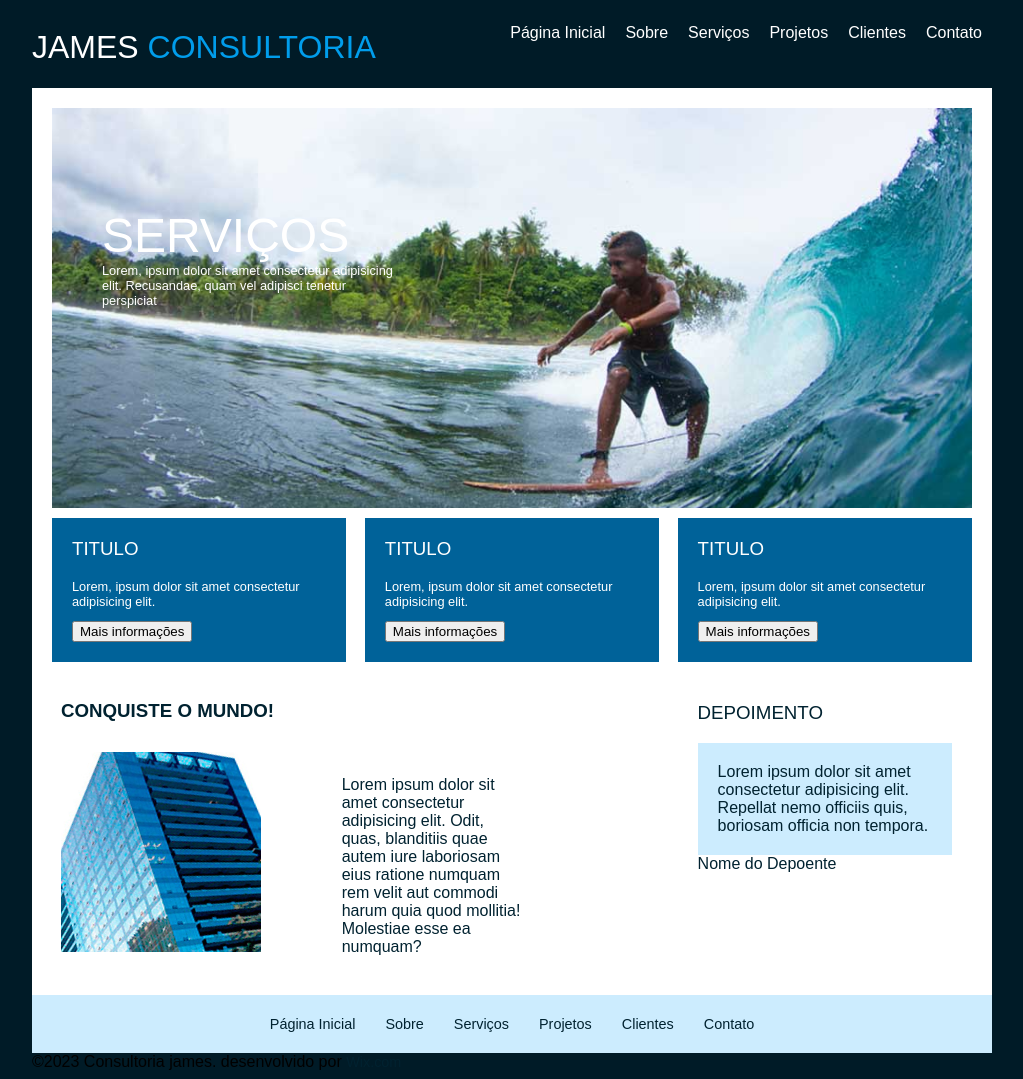
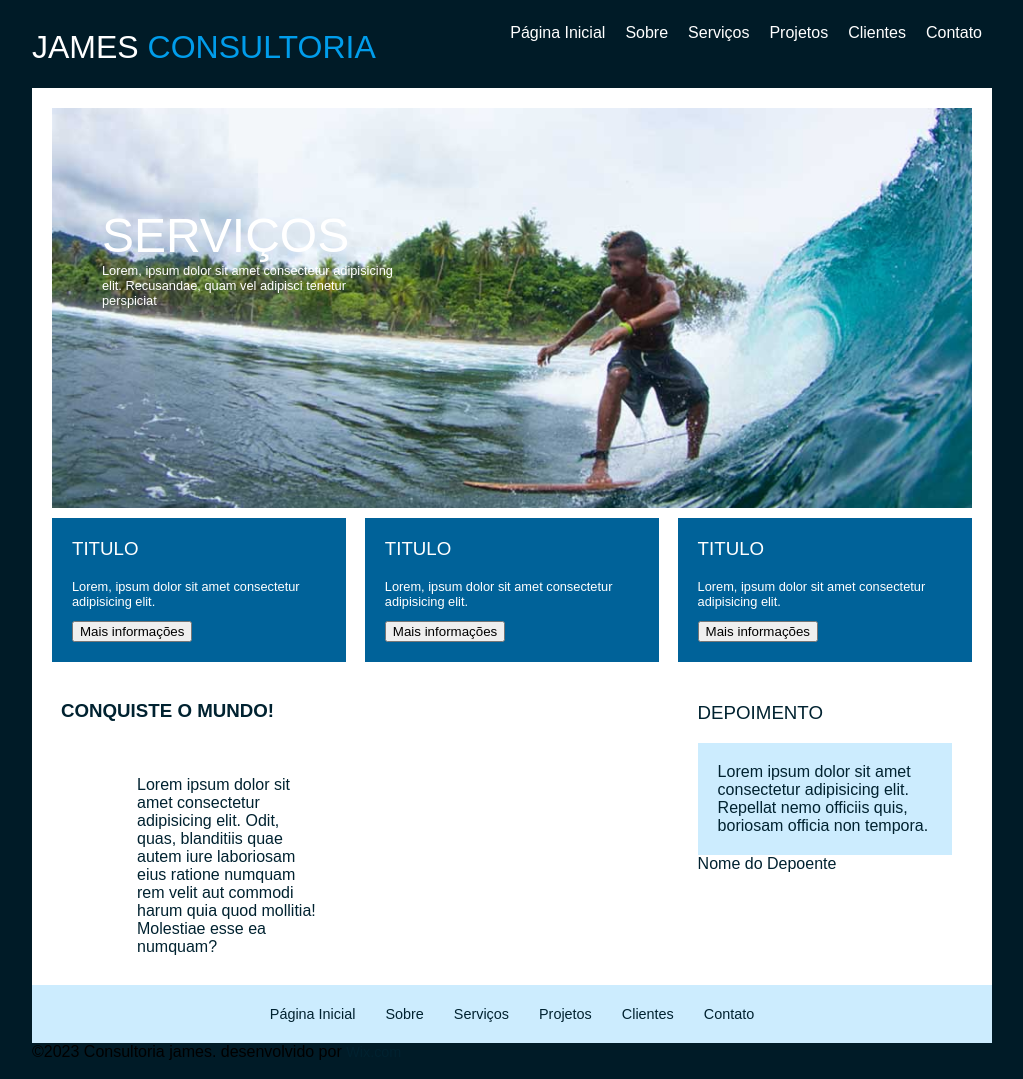
Before and after one commit to tavaresmirako/siteaula5, a plain HTML site: page index.html in a window 1280 px wide. Shown: the whole page, without its empty margins (128-1151 px from the left). Drawn offline with Linux system fonts and the light colour scheme.

Commit message:
Update index.html

```diff
--- a/index.html
+++ b/index.html
@@ -1,5 +1,6 @@
 <!DOCTYPE html>
 <html lang="pt-br">
+
 <head>
     <meta charset="UTF-8">
     <meta http-equiv="X-UA-Compatible" content="IE=edge">
@@ -7,6 +8,7 @@
     <link rel="stylesheet" href="aula5.css">
     <title>reponsividade</title>
 </head>
+
 <body>
     <header>
         <h1>JAMES<span> CONSULTORIA</span></h1>
@@ -46,9 +48,7 @@
         <section id="organizacao">
             <div class="box-2">
                 <h3>CONQUISTE O MUNDO!</h3>
-          <figure Class="box">
-              <img src="predio_envidracado_google.jpg" alt="edificio">
-          </figure>
+
                 <p class="box">Lorem ipsum dolor sit amet consectetur adipisicing elit. Odit, quas, blanditiis quae autem iure laboriosam eius ratione numquam rem velit aut commodi harum quia quod mollitia! Molestiae esse ea numquam?</p>
             </div>
             <div class="box">
@@ -72,7 +72,7 @@
             </ul>
         </nav>
         <div>
-             &copy;2023 Consultoria james. desenvolvido   por  <a href="#">Wix.com</a>
+            &copy;2023 Consultoria james. desenvolvido por <a href="#">Wix.com</a>
         </div>
         <div>
             <i class="fa fa-facebook"></i>
@@ -82,4 +82,5 @@
         </div>
     </footer>
 </body>
+
 </html>
```
Lines whose indentation alone changed are shown as unchanged.
